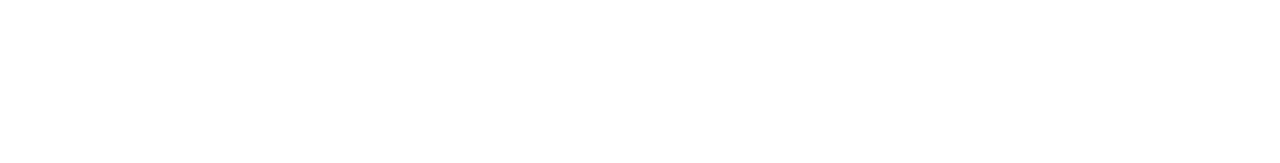
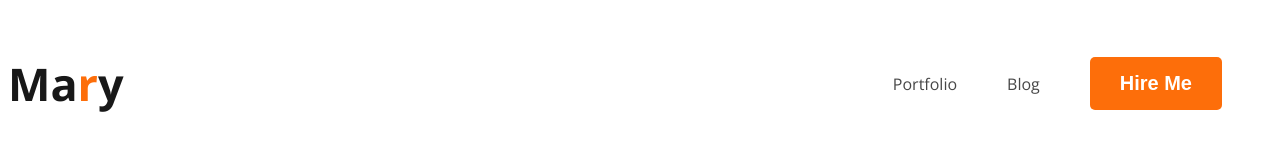
Before and after one commit to haibullah2023/developer-portfolio, a plain HTML site: page index.html in a window 1280 px wide. Drawn offline with nearby package versions, Linux system fonts and the light colour scheme.

Commit message:
aded a nav

```diff
--- /dev/null
+++ b/css/style.css
@@ -0,0 +1,48 @@
+body {
+    font-family: 'Open Sans', sans-serif;
+}
+
+.text-primary {
+    color: #FD6E0A;
+
+}
+
+.btn-primary {
+    /* color: #FD6E0A; */
+    border-radius: 5px;
+    background: #FD6E0A;
+    border: 0;
+    color: white;
+    font-size: 20px;
+    font-weight: 700;
+    padding: 15px 30px;
+}
+
+nav {
+    display: flex;
+    align-items: center;
+    justify-content: space-between;
+}
+
+.nav-title {
+    color: #181818;
+    font-size: 45px;
+    font-weight: 800;
+
+}
+
+nav>ul {
+    display: flex;
+    align-items: center;
+
+}
+
+nav li {
+    list-style: none;
+    margin-right: 50px;
+}
+
+nav a {
+    text-decoration: none;
+    color: #474747;
+}
--- a/index.html
+++ b/index.html
@@ -4,10 +4,22 @@
     <meta charset="UTF-8">
     <meta name="viewport" content="width=device-width, initial-scale=1.0">
     <title>developer portfolio</title>
+    <link rel="preconnect" href="https://fonts.googleapis.com">
+<link rel="preconnect" href="https://fonts.gstatic.com" crossorigin>
+<link href="https://fonts.googleapis.com/css2?family=Open+Sans:wght@400;500;700&display=swap" rel="stylesheet">
+
+    <link rel="stylesheet" href="css/style.css">
 </head>
 <body>
     <header>
-
+        <nav>
+             <h3 class="nav-title">Ma<span class="text-primary">r</span>y</h3>
+             <ul>
+                <li><a href="">Portfolio</a></li>
+                <li><a href="">Blog</a></li>
+                <li><button class="btn-primary">Hire Me</button></li>
+             </ul>
+        </nav>
     </header>
     <main>
 
```
